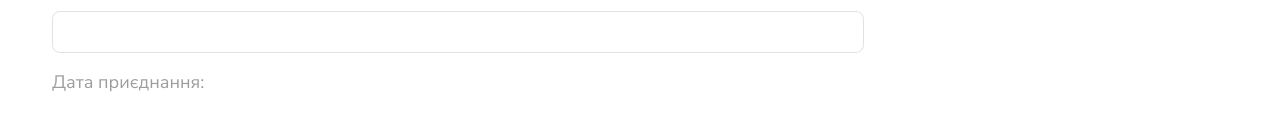
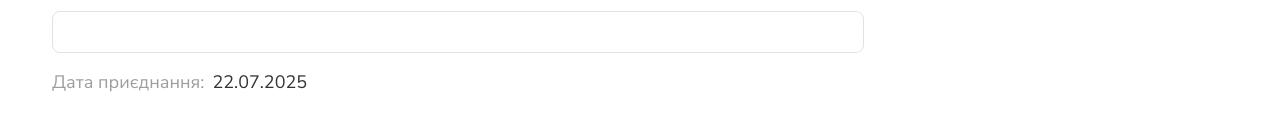
Before and after one commit to work-ee/work-e, a Next.js app: page /profile in a window 1280 px wide. Shown: the part 591-728 px from the top of the page. Built offline with nearby package versions, Linux system fonts and the light colour scheme; no server answers.

Commit message:
feat: display joined date in profile data component

```diff
--- a/components/profile/ProfileData.tsx
+++ b/components/profile/ProfileData.tsx
@@ -92,7 +92,9 @@ export const ProfileData = ({ handleChange, formData }: ProfileProps) => {
       <div className="mt-2 flex flex-wrap justify-between gap-2">
         <div className="flex gap-2">
           <span className="text-neutral-500">Дата приєднання:</span>
-          {/* <span className="text-neutral-800">{date_joined && new Date(date_joined).toLocaleDateString("uk-UA")}</span> */}
+          <span className="text-neutral-800">
+            {formData.date_joined && new Date(formData.date_joined).toLocaleDateString("uk-UA")}
+          </span>
         </div>
       </div>
     </div>
```
